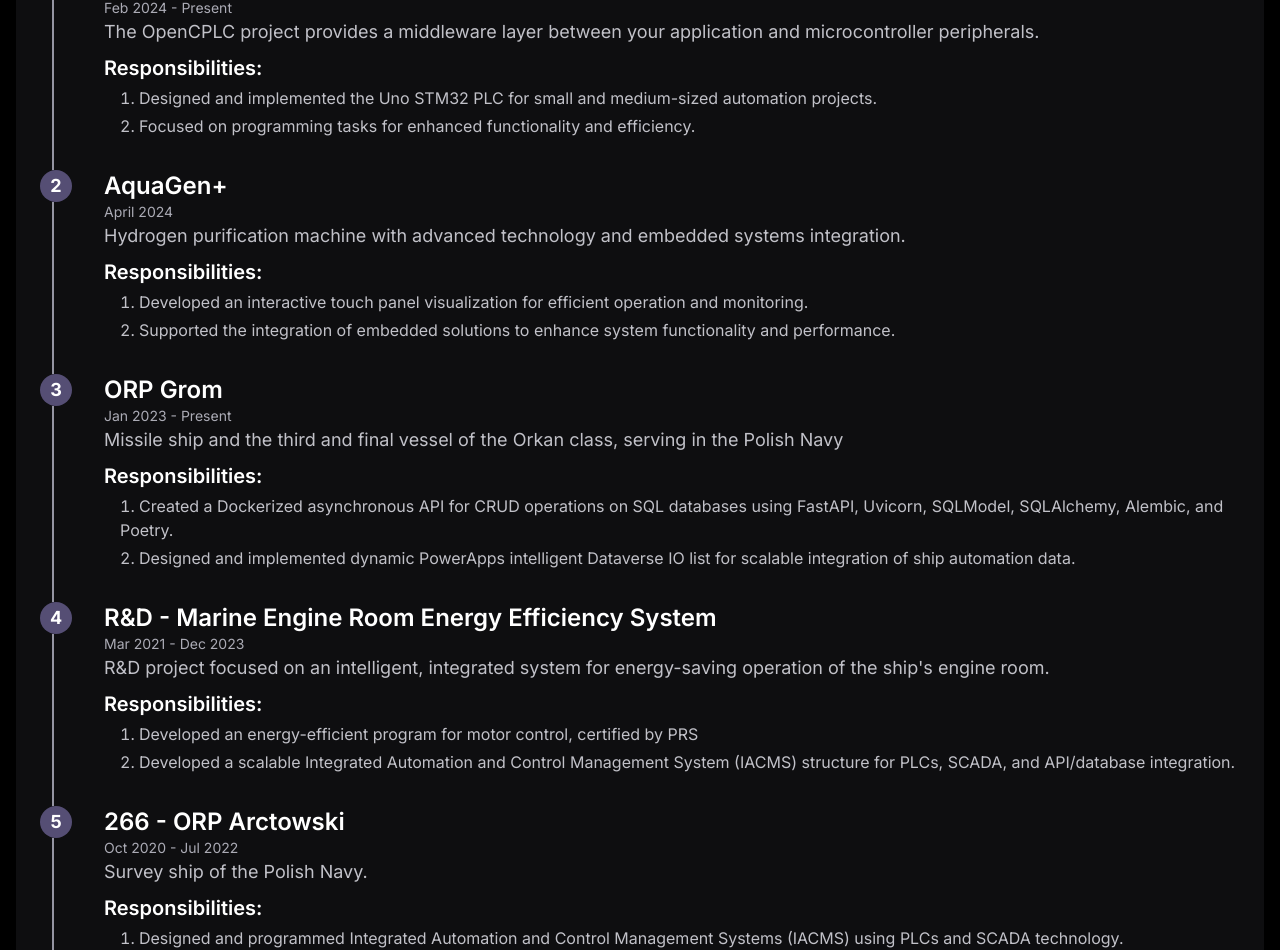
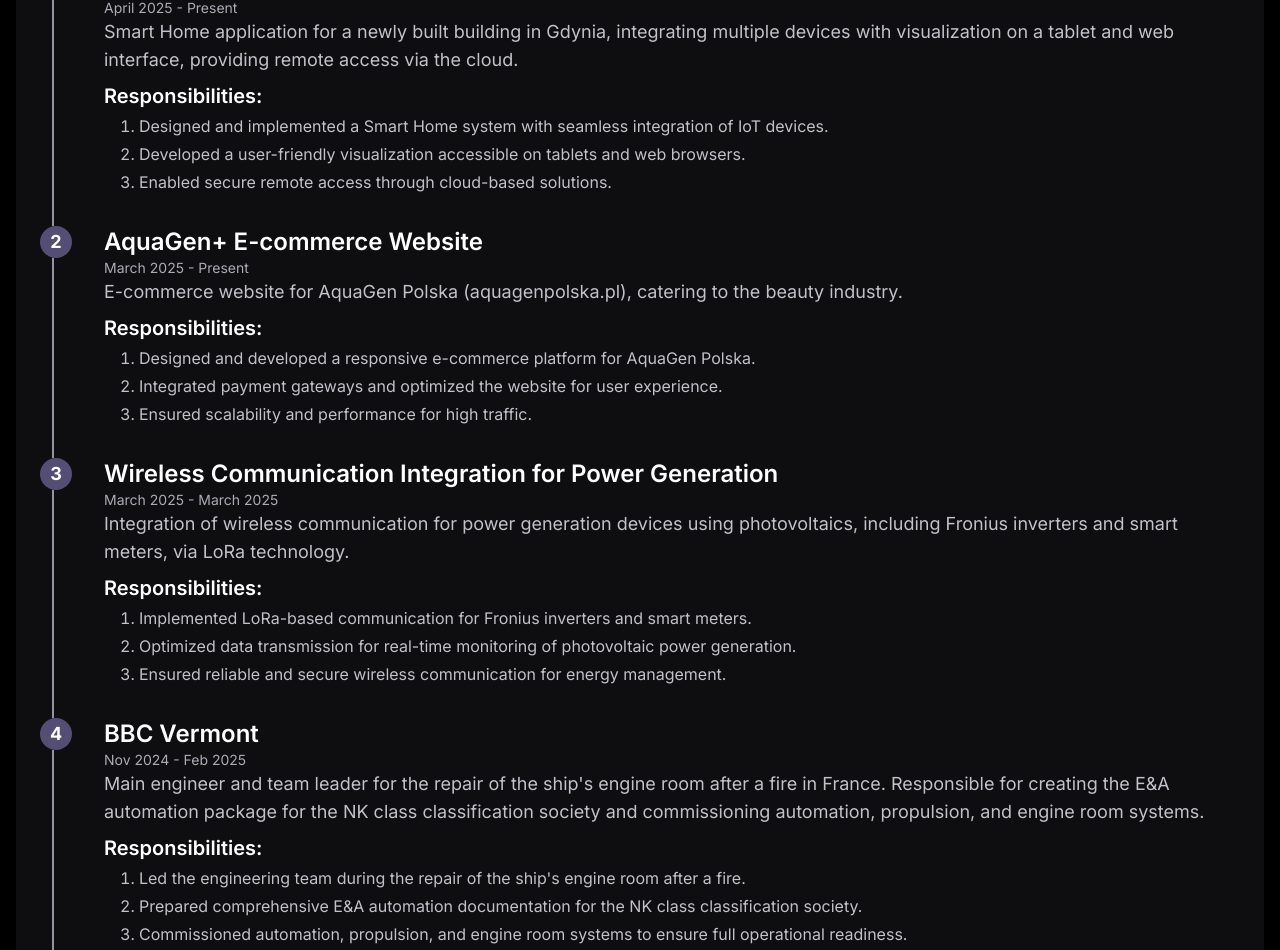
Before and after one commit to taff1x/portfolio-nextjs, a Next.js app: page /projects in a window 1280 px wide. Shown: the part 226-1176 px from the top of the page. Built offline with nearby package versions, Linux system fonts and the light colour scheme.

Commit message:
updated content

```diff
--- a/app/about-me/page.tsx
+++ b/app/about-me/page.tsx
@@ -6,10 +6,10 @@
       <h1 className="text-4xl font-bold text-gray-800 mb-4">About Me</h1>
       <div className="bg-gray-950 shadow-lg rounded-lg p-6">
         <p className="text-lg text-gray-300 mb-4">
-          With over 8 years of professional experience, I am a dedicated Electrical & Automation Engineer specializing in the maritime shipbuilding industry. My expertise encompasses the design and programming of cutting-edge control and visualization systems, with a strong focus on SCADA systems. I am well-versed in programming languages such as Python, JavaScript, C, ST (SCL), and Ladder Diagram (LAD). I am deeply committed to continuously honing my skills in high-level programming languages.
+          With over 10 years of professional experience, I am a dedicated Electrical & Automation Engineer specializing in the maritime shipbuilding industry. My expertise encompasses the design and programming of cutting-edge control and visualization systems, with a strong focus on SCADA systems. I am well-versed in programming languages such as Python, JavaScript, C, ST (SCL), and Ladder Diagram (LAD). Additionally, I have extensive experience in web development and e-commerce, designing and implementing responsive platforms optimized for user experience and scalability. I have also worked on Smart Home projects, integrating IoT devices and creating user-friendly visualizations for seamless automation. I am deeply committed to continuously honing my skills in high-level programming languages and exploring innovative technologies across various domains.
         </p>
         <p className="text-lg text-gray-300 mb-4">
-          My foundation in electrical and instrumentation engineering is rock-solid, covering everything from design and engineering to on-site commissioning. I have actively participated in a wide array of projects, collaborating closely with installation departments and navigating the unique requirements of different Classification Societies. My passion lies in pushing the boundaries of technology and contributing to the advancement of maritime automation and electrical systems.
+          My skills in automation and programming are at the core of my professional journey. I have extensive experience in designing and implementing advanced control systems, integrating PLCs, SCADA, and HMI technologies to optimize performance and reliability. I have actively contributed to numerous projects, leveraging my programming expertise to develop innovative solutions tailored to specific requirements. My passion lies in exploring new technologies and pushing the boundaries of automation to deliver efficient and scalable systems.
         </p>
         <div className="mt-6 p-4 bg-gray-800 rounded-lg shadow-md">
           <h2 className="text-2xl font-semibold text-white mb-2">OpenCPLC Project</h2>
--- a/app/components/bottom-bar/index.tsx
+++ b/app/components/bottom-bar/index.tsx
@@ -41,7 +41,7 @@
       </div>
 
       <div className="flex gap-2 pb-2">
-        <span>&copy; 2024</span>
+        <span>&copy; 2025</span>
         <a href="https://www.linkedin.com/in/marcin-taff/" target="_blank" rel="noopener noreferrer">
           Marcin Taff
         </a>
--- a/app/components/landing-page/index.tsx
+++ b/app/components/landing-page/index.tsx
@@ -15,12 +15,12 @@
                 <h1 className="text-3xl font-semibold">Automation <span className="tracking-wider text-transparent bg-clip-text bg-gradient-to-r from-green-500 to-fuchsia-500">Excellence</span>:</h1>
                 <h2 className="text-2xl font-semibold text-gray-300">Uniting Precision Across</h2>
                 <ul className="list-none grid grid-cols-2 lg:grid-cols-3 gap-2 items-center justify-center whitespace-nowrap text-lg text-gray-500">
-                  <li className="bg-[url('/img/checkbox.svg')] pl-8 bg-no-repeat bg-left bg-contain">SCADA</li>
-                  <li className="bg-[url('/img/checkbox.svg')] pl-8 bg-no-repeat bg-left bg-contain">PLC</li>
-                  <li className="bg-[url('/img/checkbox.svg')] pl-8 bg-no-repeat bg-left bg-contain">HMI</li>
-                  <li className="bg-[url('/img/checkbox.svg')] pl-8 bg-no-repeat bg-left bg-contain">Embedded</li>
-                  <li className="bg-[url('/img/checkbox.svg')] pl-8 bg-no-repeat bg-left bg-contain">Web App</li>
-                  <li className="bg-[url('/img/checkbox.svg')] pl-8 bg-no-repeat bg-left bg-contain">API & DB</li>
+                  <li className="bg-[url('/img/checkbox.svg')] pl-8 bg-no-repeat bg-left bg-contain">R&D Solutions</li>
+                  <li className="bg-[url('/img/checkbox.svg')] pl-8 bg-no-repeat bg-left bg-contain">SCADA & HMI</li>
+                  <li className="bg-[url('/img/checkbox.svg')] pl-8 bg-no-repeat bg-left bg-contain">PLC & Embedded</li>
+                  <li className="bg-[url('/img/checkbox.svg')] pl-8 bg-no-repeat bg-left bg-contain">Smart Home</li>
+                  <li className="bg-[url('/img/checkbox.svg')] pl-8 bg-no-repeat bg-left bg-contain">Web Development</li>
+                  <li className="bg-[url('/img/checkbox.svg')] pl-8 bg-no-repeat bg-left bg-contain">E-commerce</li>
                 </ul>
                 <h1 className="text-3xl font-semibold text-center">
                   for Seamless <span className="tracking-wider text-transparent bg-clip-text bg-gradient-to-r from-green-500 to-fuchsia-500">Synergy</span> and Enhanced Efficiency
--- a/app/data/projects.json
+++ b/app/data/projects.json
@@ -1,11 +1,42 @@
 [
   {
-        "name": "OpenCPLC",
-        "dateRange": "Feb 2024 - Present",
-        "description": "The OpenCPLC project provides a middleware layer between your application and microcontroller peripherals.",
+      "name": "Smart Home Application",
+      "dateRange": "April 2025 - Present",
+      "description": "Smart Home application for a newly built building in Gdynia, integrating multiple devices with visualization on a tablet and web interface, providing remote access via the cloud.",
       "responsibilities": [
-          "Designed and implemented the Uno STM32 PLC for small and medium-sized automation projects.",
-          "Focused on programming tasks for enhanced functionality and efficiency."
+          "Designed and implemented a Smart Home system with seamless integration of IoT devices.",
+          "Developed a user-friendly visualization accessible on tablets and web browsers.",
+          "Enabled secure remote access through cloud-based solutions."
+      ]
+  },
+  {
+      "name": "AquaGen+ E-commerce Website",
+      "dateRange": "March 2025 - Present",
+      "description": "E-commerce website for AquaGen Polska (aquagenpolska.pl), catering to the beauty industry.",
+      "responsibilities": [
+          "Designed and developed a responsive e-commerce platform for AquaGen Polska.",
+          "Integrated payment gateways and optimized the website for user experience.",
+          "Ensured scalability and performance for high traffic."
+      ]
+  },
+  {
+      "name": "Wireless Communication Integration for Power Generation",
+      "dateRange": "March 2025 - March 2025",
+      "description": "Integration of wireless communication for power generation devices using photovoltaics, including Fronius inverters and smart meters, via LoRa technology.",
+      "responsibilities": [
+          "Implemented LoRa-based communication for Fronius inverters and smart meters.",
+          "Optimized data transmission for real-time monitoring of photovoltaic power generation.",
+          "Ensured reliable and secure wireless communication for energy management."
+      ]
+  },
+  {
+    "name": "BBC Vermont",
+    "dateRange": "Nov 2024 - Feb 2025",
+    "description": "Main engineer and team leader for the repair of the ship's engine room after a fire in France. Responsible for creating the E&A automation package for the NK class classification society and commissioning automation, propulsion, and engine room systems.",
+    "responsibilities": [
+        "Led the engineering team during the repair of the ship's engine room after a fire.",
+        "Prepared comprehensive E&A automation documentation for the NK class classification society.",
+        "Commissioned automation, propulsion, and engine room systems to ensure full operational readiness."
     ]
   },
   {
@@ -15,6 +46,15 @@
     "responsibilities": [
         "Developed an interactive touch panel visualization for efficient operation and monitoring.",
         "Supported the integration of embedded solutions to enhance system functionality and performance."
+    ]
+  },
+  {
+      "name": "OpenCPLC",
+      "dateRange": "Feb 2024 - Present",
+      "description": "The OpenCPLC project provides a middleware layer between your application and microcontroller peripherals.",
+      "responsibilities": [
+          "Designed and implemented the Uno STM32 PLC for small and medium-sized automation projects.",
+          "Focused on programming tasks for enhanced functionality and efficiency."
       ]
   },
   {
```
Lines whose indentation alone changed are shown as unchanged.
